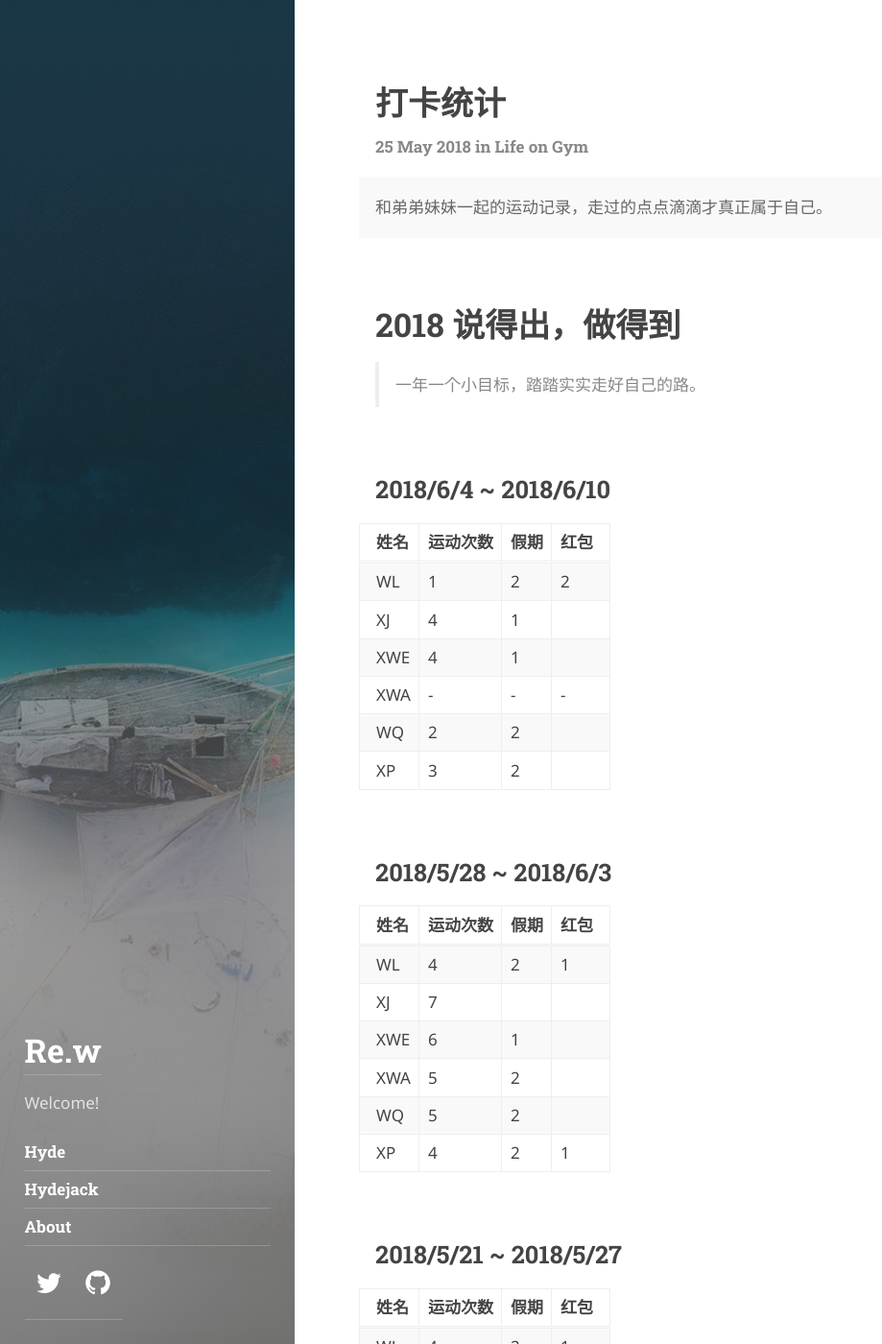
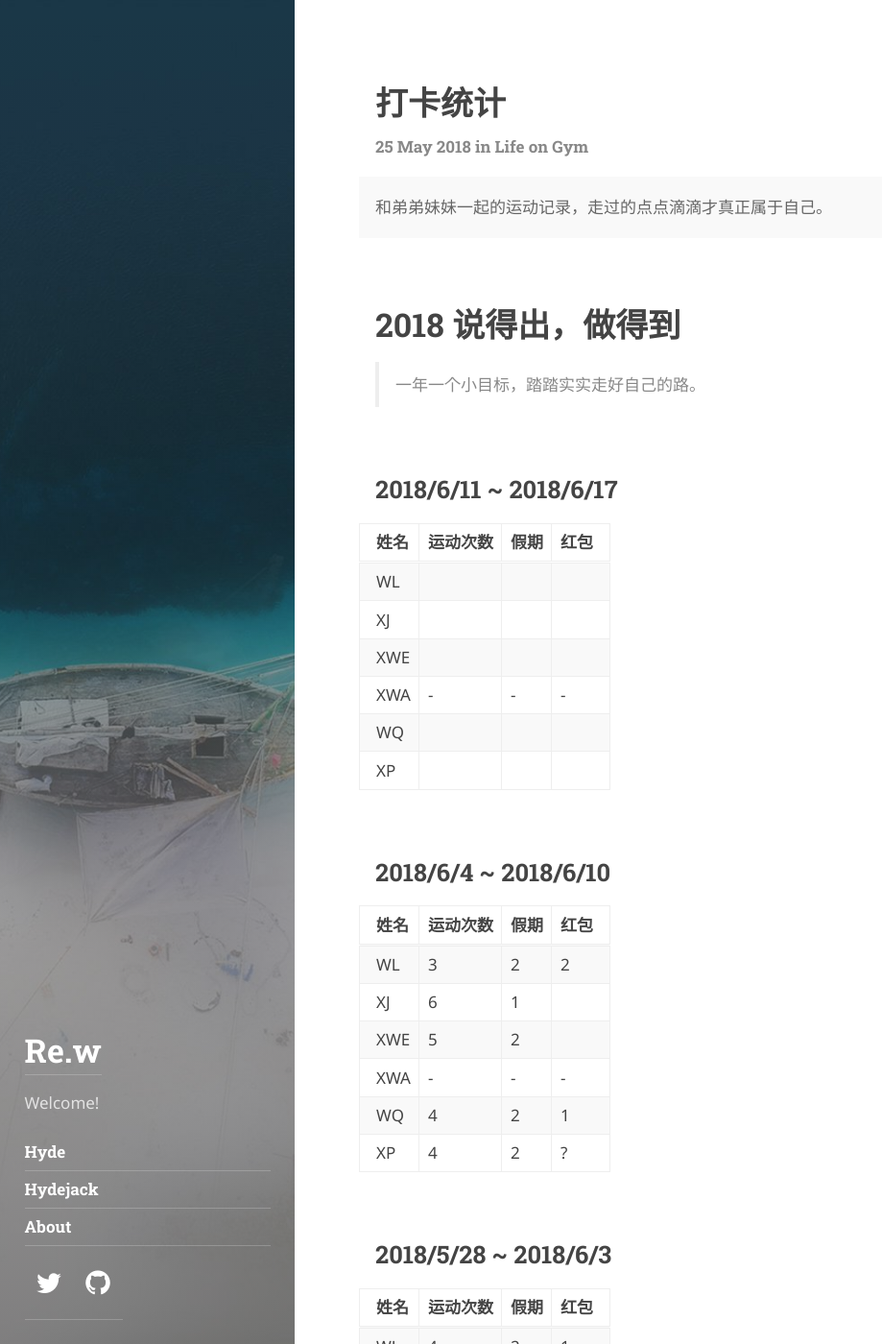
Before and after one commit to wangat2001/wangat2001.github.io, a Jekyll site: the page built from _posts/2018-05-25-weekly_sport_report.md, in a window 1280 px wide and 1400 px high. Shown: the whole window at 96% size, without its empty margins (0-919 px from the left). Built offline with Jekyll 4.4.1, drawn with Linux system fonts in a browser that asks for light colours; some web fonts are replaced.

Commit message:
update new week

```diff
--- a/_posts/2018-05-25-weekly_sport_report.md
+++ b/_posts/2018-05-25-weekly_sport_report.md
@@ -11,6 +11,17 @@
 # 2018 说得出，做得到
 > 一年一个小目标，踏踏实实走好自己的路。
 
+## 2018/6/11  ~  2018/6/17
+
+
+| 姓名 | 运动次数   | 假期 | 红包|
+|:----|:----------|:------| --- |
+| WL  |  |  | |
+| XJ  |  |  |  |
+| XWE |  |  |  |
+| XWA | - | - | - |
+| WQ  |  |  |  |
+| XP  |  |  |  |
 
 
 ## 2018/6/4  ~  2018/6/10
@@ -18,12 +29,12 @@
 
 | 姓名 | 运动次数   | 假期 | 红包|
 |:----|:----------|:------| --- |
-| WL  | 1 | 2 | 2|
-| XJ  | 4 | 1 |  |
-| XWE | 4 | 1 |  |
+| WL  | 3 | 2 | 2|
+| XJ  | 6 | 1 |  |
+| XWE | 5 | 2 |  |
 | XWA | - | - | - |
-| WQ  | 2 | 2 |  |
-| XP  | 3 | 2 |  |
+| WQ  | 4 | 2 | 1 |
+| XP  | 4 | 2 | ? |
 
 
 ## 2018/5/28  ~  2018/6/3
```
